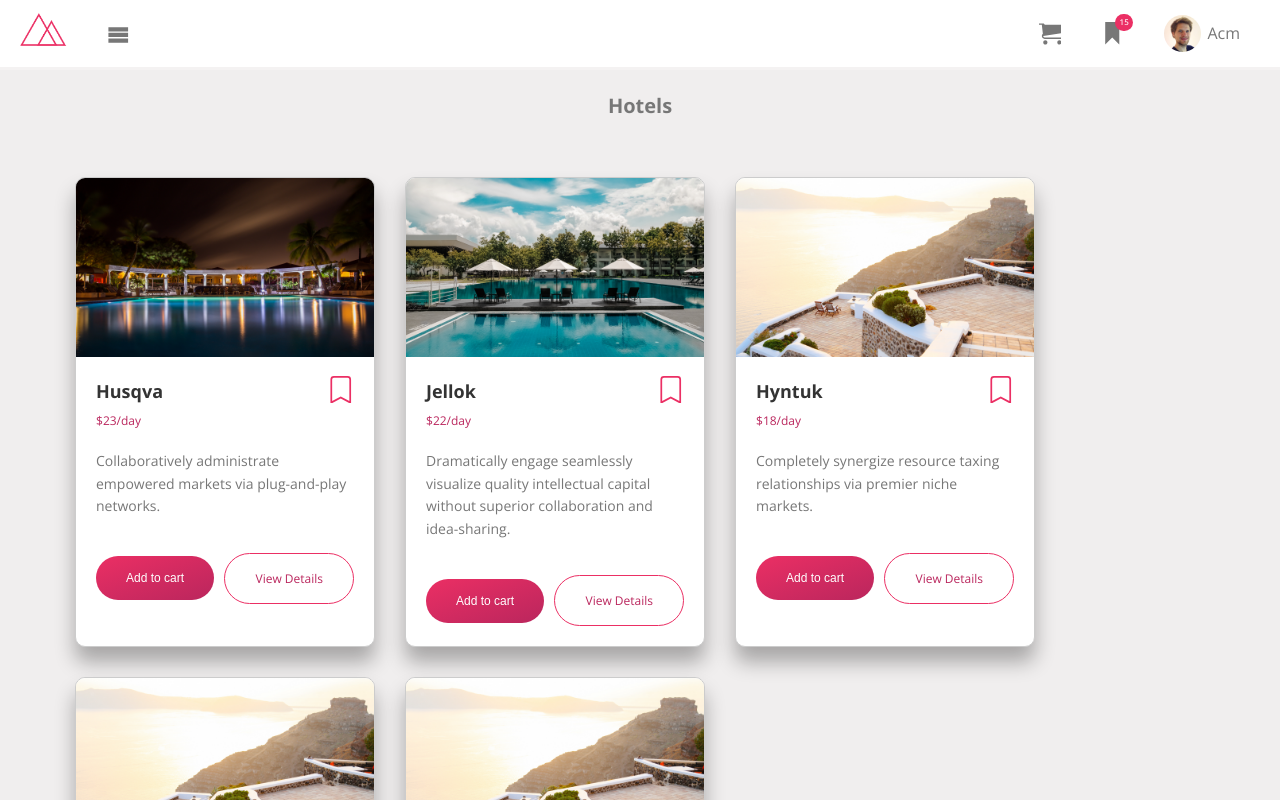
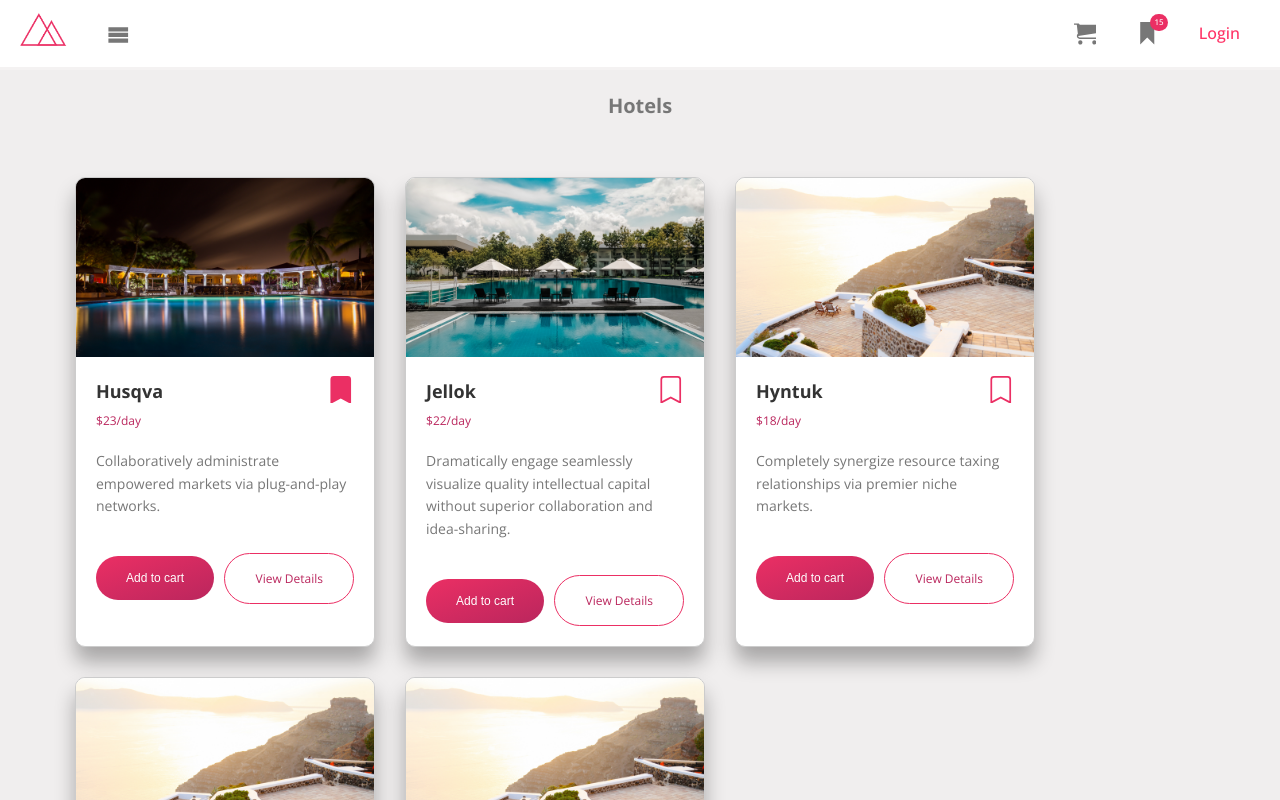
Before and after one commit to AcmDeveloper23/react-hotel-bookings, a React (Create React App) app: page /hotels in a window 1280 px wide. Both pictures are taken after a click on the element 340 px from the left and 391 px from the top of the page. Shown: the top 800 px of the page. Built offline with nearby package versions, Linux system fonts and the light colour scheme.

Commit message:
bookmark toggle added for test

```diff
--- a/src/App.js
+++ b/src/App.js
@@ -4,6 +4,7 @@ import Cart from "./pages/Cart";
 import Bookmarks from "./pages/Bookmarks";
 import Details from "./pages/Details";
 import Hotels from "./pages/Hotels";
+import Login from "./pages/Login";
 
 const App = () => {
   return (
@@ -14,6 +15,7 @@ const App = () => {
         <Route path="/bookmarks" element={<Bookmarks />} />
         <Route path="/details/:id" element={<Details />} />
         <Route path="/hotels" element={<Hotels />} />
+        <Route path="/login" element={<Login />} />
       </Routes>
     </Router>
   )
--- a/src/components/CardItems/CardItems.scss
+++ b/src/components/CardItems/CardItems.scss
@@ -31,6 +31,7 @@
     }
 
     &__bookmark {
+        cursor: pointer;
 
         &--icon {
             fill: var(--color-primary);
--- a/src/components/CardItems/index.js
+++ b/src/components/CardItems/index.js
@@ -1,16 +1,22 @@
-import React from 'react'
+import React, { useState } from 'react'
 import "./CardItems.scss";
 import { useDispatch } from "react-redux";
 import { increment } from "../../redux/features/cart/cartSlice";
 import { Link } from 'react-router-dom';
-import { BsBookmark} from "react-icons/bs";
+import { BsBookmark, BsBookmarkFill} from "react-icons/bs";
 
 const CardItems = ({name, image, price, desc}) => {
+
+    const [isBookmarked, setIsBookmarked] = useState(false);
 
     const dispatch = useDispatch();
 
     const incrementCart = () => {
         dispatch(increment());
+    }
+
+    const toggleBookmark = () => {
+        setIsBookmarked((book) => !book);
     }
 
     /* const derementCart = () => {
@@ -30,8 +36,12 @@ const CardItems = ({name, image, price, desc}) => {
                     <p className='card__name'>
                         {name}
                     </p>
-                    <div className="card__bookmark">
-                        <BsBookmark className="card__bookmark--icon" />
+                    <div onClick={toggleBookmark} className="card__bookmark">
+                        {isBookmarked ? (
+                            <BsBookmarkFill className="card__bookmark--icon" />
+                        ) : (
+                            <BsBookmark className="card__bookmark--icon" />
+                        )}
                     </div>
                 </div>
 
--- a/src/components/Header/Header.scss
+++ b/src/components/Header/Header.scss
@@ -88,4 +88,14 @@
     &--name {
         margin-right: 2rem;
     }
+
+    &--link {
+        text-decoration: none;
+    }
+
+    &--login {
+        margin-right: 2rem;
+        font-weight: 500;
+        color: var(--color-primary-light);
+    }
 }
--- a/src/components/Header/index.js
+++ b/src/components/Header/index.js
@@ -50,8 +50,11 @@ const Header = () => {
         </div>
 
         <div className='user-acnt__box'>
-          <img src={Assets.UserProfile} alt="User Profile" className='user-acnt__box--photo' />
-          <p className='user-acnt__box--name'>Acm</p>
+          {/* <img src={Assets.UserProfile} alt="User Profile" className='user-acnt__box--photo' />
+          <p className='user-acnt__box--name'>Acm</p> */}
+          <Link className='user-acnt__box--link' to="/login">
+            <p className='user-acnt__box--login'>Login</p>
+          </Link>
         </div>
       </nav>
     </header>
--- /dev/null
+++ b/src/pages/Login/index.js
@@ -0,0 +1,10 @@
+import React from 'react'
+import Layout from '../../components/Layout';
+
+const Login = () => {
+  return (
+    <Layout>From Login</Layout>
+  )
+}
+
+export default Login;
--- /dev/null
+++ b/src/redux/features/bookmark/bookmarkSlice.js
@@ -0,0 +1,19 @@
+import { createSlice } from "@reduxjs/toolkit";
+
+const initialState = {
+    value: 0,
+}
+
+export const bookmarkSlice = createSlice({
+    name: 'bookmark',
+    initialState,
+    reducers: {
+        increment: (state) => {
+            state.value += 1;
+        },
+    }
+})
+
+export const { increment } = bookmarkSlice.actions;
+
+export default bookmarkSlice.reducer;
--- a/src/redux/store.js
+++ b/src/redux/store.js
@@ -1,10 +1,12 @@
 import { configureStore } from "@reduxjs/toolkit";
 import cartReducer from "./features/cart/cartSlice";
 import sideBarReducer from "./features/sideBar/sideBarSlice";
+import bookmarkReducer from "./features/bookmark/bookmarkSlice";
 
 export const store = configureStore({
     reducer: {
         cart: cartReducer,
-        sideBarToggle: sideBarReducer
+        sideBarToggle: sideBarReducer,
+        bookmar: bookmarkReducer
     }
 });
```
Also changed, not shown: src/pages/Login/Login.scss (added).
